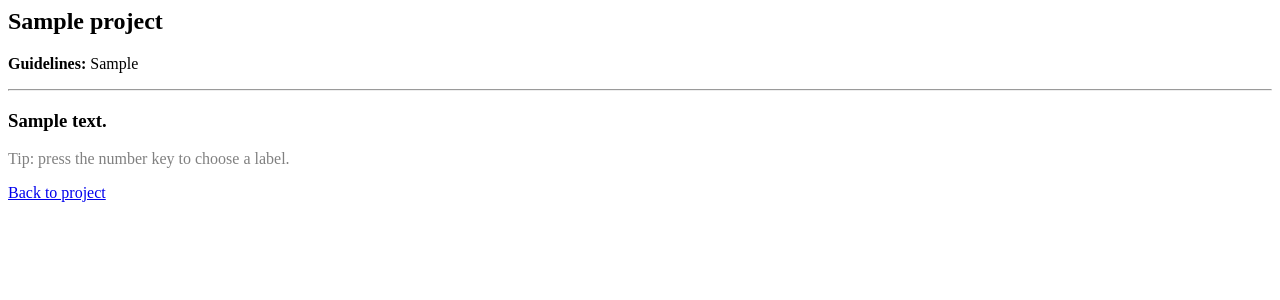
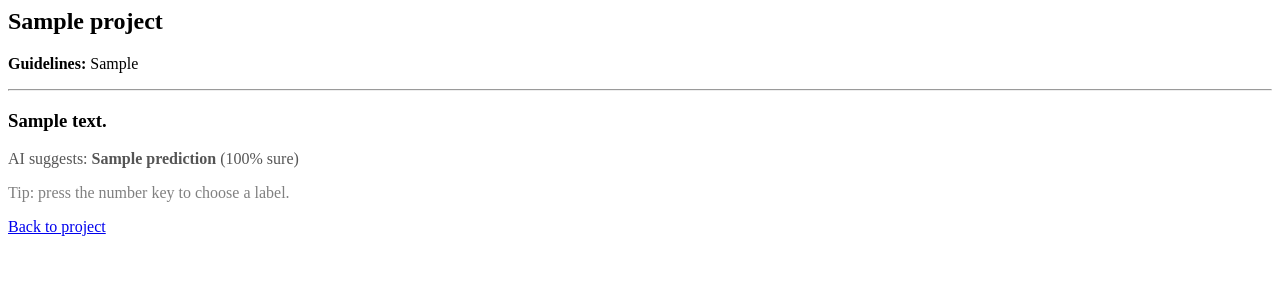
Before and after one commit to amit-0333/labelflow, a Flask app: page /start_labeling/1 in a window 1280 px wide. Shown: the top 300 px of the page. Run offline with Flask 3, Linux system fonts and the light colour scheme; a user stored in the database is signed in; tables that the repository leaves empty hold one stand-in row (values such as "Sample post").

Commit message:
Phase 11C: AI suggestion and acceptance tracking

```diff
--- a/tasks/routes.py
+++ b/tasks/routes.py
@@ -6,6 +6,7 @@ from auth.decorators import role_required
 from tasks.assignment import claim_next_task
 from tasks.review import check_task
 from core.models import ReviewDecision, User
+from core.models import AIPrediction
 
 
 tasks_bp = Blueprint("tasks", __name__)
@@ -17,7 +18,13 @@ tasks_bp = Blueprint("tasks", __name__)
 def start_labeling(project_id):
     project = Project.query.get_or_404(project_id)
     task = claim_next_task(current_user.id, project_id)
-    return render_template('task.html', task=task, project=project)
+
+    ## the AI suggestion for this task, if there is one
+    prediction = None
+    if task:
+        prediction = AIPrediction.query.filter_by(task_id=task.id).order_by(AIPrediction.id.desc()).first()
+
+    return render_template('task.html', task=task, project=project, prediction=prediction)
 
 ## save the label, mark the assignment as done, then go to the next task
 @tasks_bp.route('/perform_submit_label', methods=['POST'])
--- a/templates/task.html
+++ b/templates/task.html
@@ -4,6 +4,10 @@
   <hr>
 
   <h3 style="max-width:700px">{{ task.text }}</h3>
+
+  {% if prediction %}
+    <p style="color:#555">AI suggests: <b>{{ prediction.label }}</b> ({{ (prediction.confidence * 100) | round | int }}% sure)</p>
+  {% endif %}
 
   <form id="label_form" action="/perform_submit_label" method="POST">
     <input type="hidden" name="task_id" value="{{ task.id }}">
```
